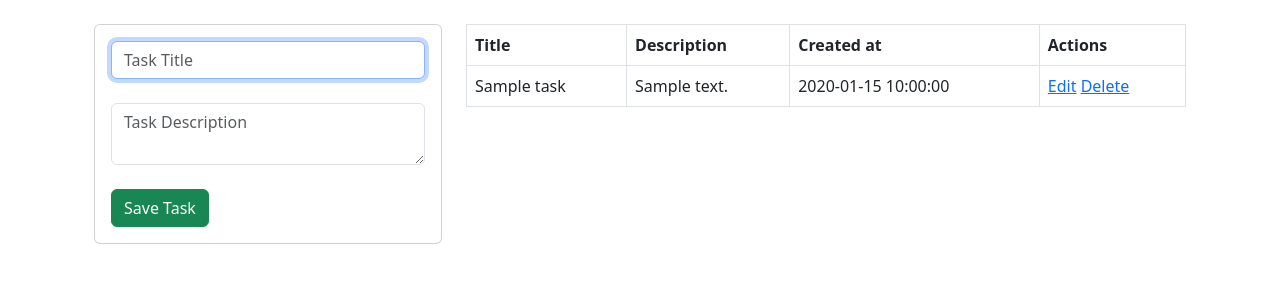
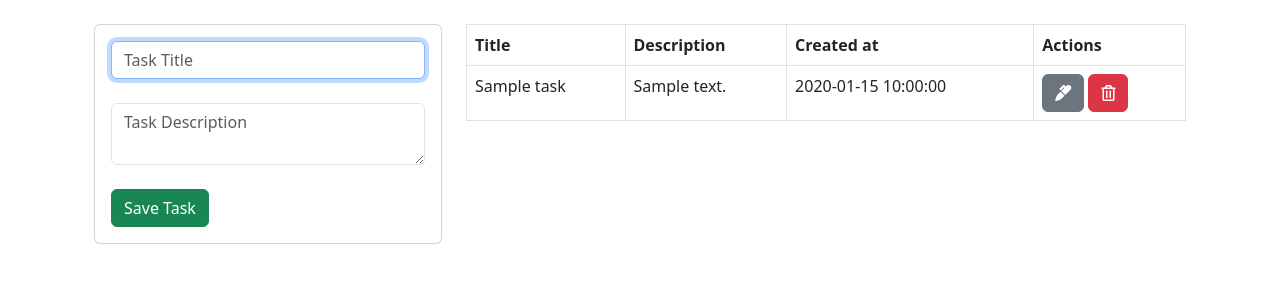
Before and after one commit to jesusdominguez2004/php-tasks-mysqli, a PHP site: page / in a window 1280 px wide. Shown: the part 56-356 px from the top of the page. Run offline with PHP 8.4, Linux system fonts and the light colour scheme; tables that the repository leaves empty or names only in its code hold one stand-in row (values such as "Sample post"); some libraries are stand-ins or nearby versions.

Commit message:
delete task y font awesome inicial

```diff
--- a/includes/header.php
+++ b/includes/header.php
@@ -6,6 +6,8 @@
     <title>PHP MYSQLi CRUD</title>
     <!-- CSS: Bootstrap 5.3.0 CDN -->
     <link href="https://cdn.jsdelivr.net/npm/bootstrap@5.3.0/dist/css/bootstrap.min.css" rel="stylesheet" integrity="sha384-9ndCyUaIbzAi2FUVXJi0CjmCapSmO7SnpJef0486qhLnuZ2cdeRhO02iuK6FUUVM" crossorigin="anonymous">
+    <!-- Icons: Font Awesome 5.6.3 -->
+    <link rel="stylesheet" href="https://cdnjs.cloudflare.com/ajax/libs/font-awesome/5.6.3/css/all.min.css" integrity="sha512-f2MWjotY+JCWDlE0+QAshlykvZUtIm35A6RHwfYZPdxKgLJpL8B+VVxjpHJwZDsZaWdyHVhlIHoblFYGkmrbhg==" crossorigin="anonymous" referrerpolicy="no-referrer" />
 </head>
 <body>
 
--- a/index.php
+++ b/index.php
@@ -57,8 +57,12 @@
                                 <td><?php echo $row['description']; ?></td>
                                 <td><?php echo $row['created_at']; ?></td>
                                 <td>
-                                    <a href="edit_task.php?id=<?php echo $row['id'];?>">Edit</a>
-                                    <a href="delete_task.php?id=<?php echo $row['id'];?>">Delete</a>
+                                    <a href="edit_task.php?id=<?php echo $row['id'];?>" class="btn btn-secondary">
+                                        <i class="fas fa-marker"></i>
+                                    </a>
+                                    <a href="delete_task.php?id=<?php echo $row['id'];?>" class="btn btn-danger">
+                                        <i class="far fa-trash-alt"></i>
+                                    </a>
                                 </td>
                             </tr>
 
```
Also changed, not shown: delete_task.php (+17 -0 lines), README.md.
